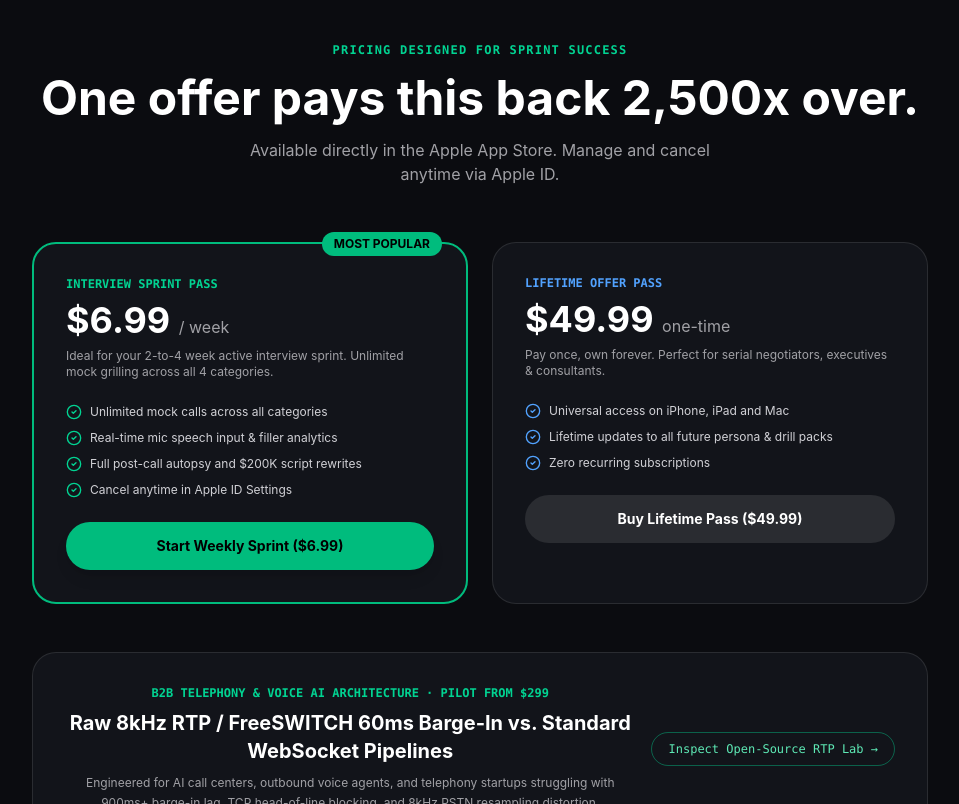
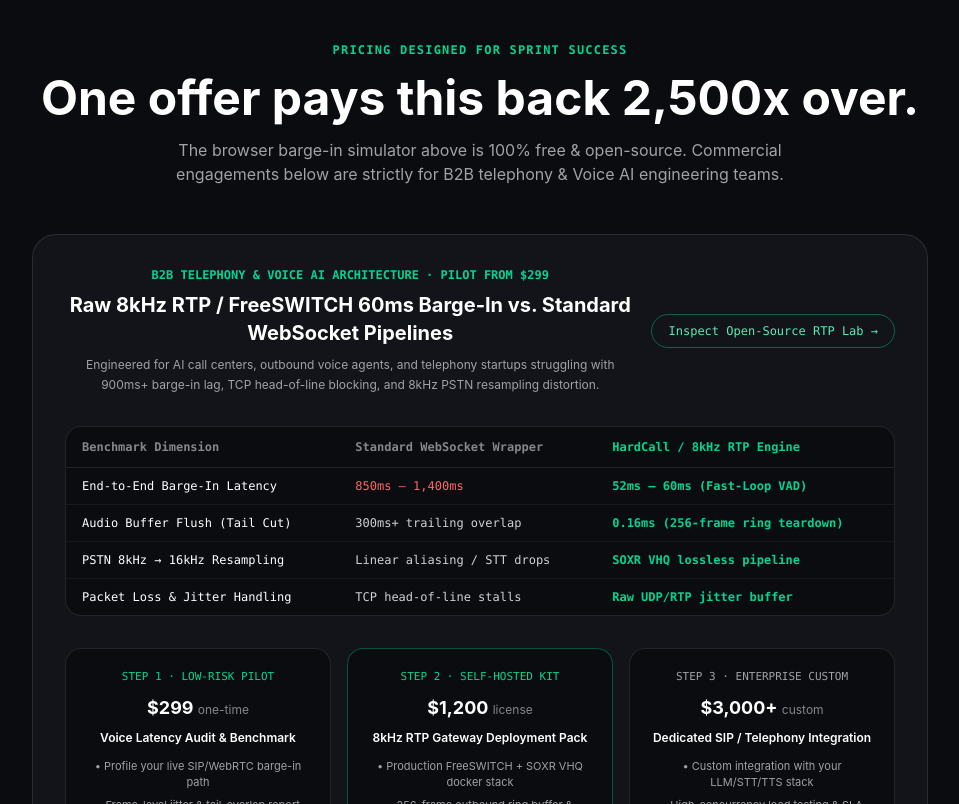
Before and after one commit to wangguode/hardcall, a Next.js app: page / in a window 1280 px wide. Shown: the part 2880-3684 px from the top of the page, without its empty margins (160-1119 px from the left). Built offline with nearby package versions, Linux system fonts and the light colour scheme.

Commit message:
fix(b2b): remove unfulfillable App Store C-tier pricing cards, keep pure B2B voice gateway tiers & fix zh-CN README

```diff
--- a/src/app/page.tsx
+++ b/src/app/page.tsx
@@ -1117,104 +1117,11 @@ export default function HomePage() {
           <h2 className="text-3xl sm:text-5xl font-bold text-white">
             {isEn ? "One offer pays this back 2,500x over." : "拿到一个高薪 Offer，ROI 超过 2,500 倍。"}
           </h2>
-          <p className="text-sm sm:text-base text-[#a1a1a6] max-w-lg mx-auto">
+          <p className="text-sm sm:text-base text-[#a1a1a6] max-w-2xl mx-auto">
             {isEn
-              ? "Available directly in the Apple App Store. Manage and cancel anytime via Apple ID."
-              : "完全通过 Apple App Store 官方安全结算，随时在 Apple ID 中管理或取消。"}
+              ? "The browser barge-in simulator above is 100% free & open-source. Commercial engagements below are strictly for B2B telephony & Voice AI engineering teams."
+              : "上方浏览器端语音打断模拟器完全免费开源；下方商业方案仅面向有真实电话/实时语音低延迟需求的 B2B 企业与技术团队，100% 可落地交付。"}
           </p>
-
-          <div className="grid grid-cols-1 md:grid-cols-2 gap-6 pt-10 text-left">
-            {/* 方案 1: 周度冲刺卡 */}
-            <div className="p-8 rounded-3xl bg-[#12141a] border-2 border-emerald-500 space-y-6 relative">
-              <span className="absolute -top-3 right-6 px-3 py-1 rounded-full bg-emerald-500 text-black text-xs font-bold uppercase">
-                {isEn ? "Most Popular" : "冲刺首选"}
-              </span>
-              <div>
-                <div className="text-xs font-mono font-bold text-emerald-400 uppercase">
-                  {isEn ? "INTERVIEW SPRINT PASS" : "求职冲刺周卡"}
-                </div>
-                <div className="text-4xl font-bold text-white mt-2">
-                  $6.99 <span className="text-base font-normal text-[#a1a1a6]">{isEn ? "/ week" : "/ 周"}</span>
-                </div>
-                <p className="text-xs text-[#a1a1a6] mt-2">
-                  {isEn
-                    ? "Ideal for your 2-to-4 week active interview sprint. Unlimited mock grilling across all 4 categories."
-                    : "适合 2~4 周的集中面试冲刺期，无限次对练行为、架构、薪资与演讲题库。"}
-                </p>
-              </div>
-
-              <ul className="space-y-2.5 text-xs text-[#d1d1d6]">
-                <li className="flex items-center gap-2">
-                  <CheckCircle2 className="w-4 h-4 text-emerald-400 shrink-0" />
-                  <span>{isEn ? "Unlimited mock calls across all categories" : "全量畅享行为、架构、薪资与路演题库"}</span>
-                </li>
-                <li className="flex items-center gap-2">
-                  <CheckCircle2 className="w-4 h-4 text-emerald-400 shrink-0" />
-                  <span>{isEn ? "Real-time mic speech input & filler analytics" : "实时麦克风收音与口癖词频雷达监控"}</span>
-                </li>
-                <li className="flex items-center gap-2">
-                  <CheckCircle2 className="w-4 h-4 text-emerald-400 shrink-0" />
-                  <span>{isEn ? "Full post-call autopsy and $200K script rewrites" : "完整生成战后体检单与高管级话术改写"}</span>
-                </li>
-                <li className="flex items-center gap-2">
-                  <CheckCircle2 className="w-4 h-4 text-emerald-400 shrink-0" />
-                  <span>{isEn ? "Cancel anytime in Apple ID Settings" : "随时可在苹果系统设置中一键取消续费"}</span>
-                </li>
-              </ul>
-
-              <button
-                onClick={() => {
-                  setCheckoutPlan("weekly");
-                  setShowCheckoutModal(true);
-                }}
-                className="w-full py-3.5 rounded-full bg-emerald-500 hover:bg-emerald-400 text-black font-bold text-sm text-center transition-all cursor-pointer shadow-lg active:scale-95"
-              >
-                {isEn ? "Start Weekly Sprint ($6.99)" : "开启每周冲刺 ($6.99/周)"}
-              </button>
-            </div>
-
-            {/* 方案 2: 终身买断卡 */}
-            <div className="p-8 rounded-3xl bg-[#12141a] border border-white/10 space-y-6">
-              <div>
-                <div className="text-xs font-mono font-bold text-blue-400 uppercase">
-                  {isEn ? "LIFETIME OFFER PASS" : "终身买断通行证"}
-                </div>
-                <div className="text-4xl font-bold text-white mt-2">
-                  $49.99 <span className="text-base font-normal text-[#a1a1a6]">{isEn ? "one-time" : "一次付清"}</span>
-                </div>
-                <p className="text-xs text-[#a1a1a6] mt-2">
-                  {isEn
-                    ? "Pay once, own forever. Perfect for serial negotiators, executives & consultants."
-                    : "一次购买，终生使用。适合常态化商务谈判、述职答辩与演讲路演。"}
-                </p>
-              </div>
-
-              <ul className="space-y-2.5 text-xs text-[#d1d1d6]">
-                <li className="flex items-center gap-2">
-                  <CheckCircle2 className="w-4 h-4 text-blue-400 shrink-0" />
-                  <span>{isEn ? "Universal access on iPhone, iPad and Mac" : "支持 iPhone / iPad / Mac 多端云同步"}</span>
-                </li>
-                <li className="flex items-center gap-2">
-                  <CheckCircle2 className="w-4 h-4 text-blue-400 shrink-0" />
-                  <span>{isEn ? "Lifetime updates to all future persona & drill packs" : "终身免费升级未来所有考官与演说题库"}</span>
-                </li>
-                <li className="flex items-center gap-2">
-                  <CheckCircle2 className="w-4 h-4 text-blue-400 shrink-0" />
-                  <span>{isEn ? "Zero recurring subscriptions" : "无任何月度或年度自动续费"}</span>
-                </li>
-              </ul>
-
-              <button
-                onClick={() => {
-                  setCheckoutPlan("lifetime");
-                  setShowCheckoutModal(true);
-                }}
-                className="w-full py-3.5 rounded-full bg-white/10 hover:bg-white/20 text-white font-bold text-sm text-center transition-all cursor-pointer"
-              >
-                {isEn ? "Buy Lifetime Pass ($49.99)" : "一次性买断 ($49.99)"}
-              </button>
-            </div>
-          </div>
 
           {verifiedNotice && (
             <div className="mt-8 p-4 rounded-2xl bg-emerald-500/15 border border-emerald-500/40 text-emerald-300 text-xs font-mono text-center">
```
Also changed, not shown: 1 other file (tests, documents, lock files or other folders).
